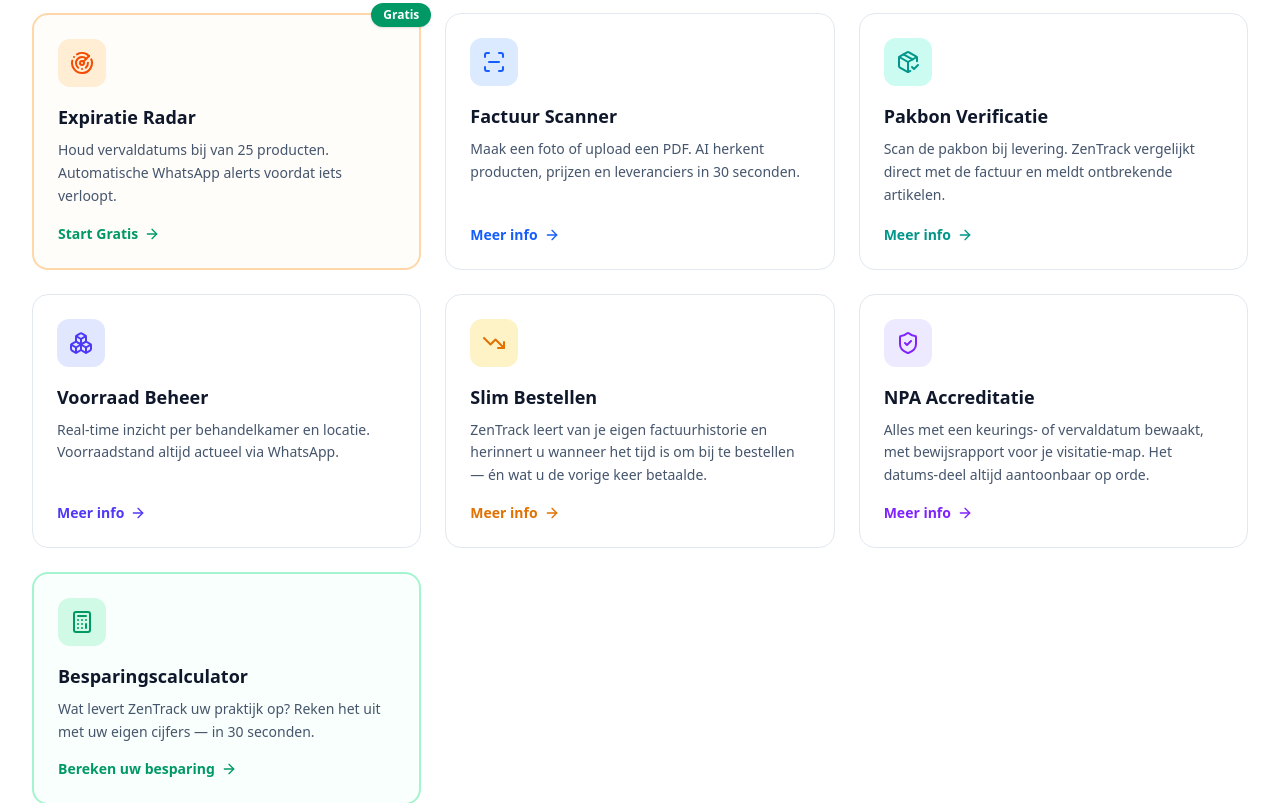
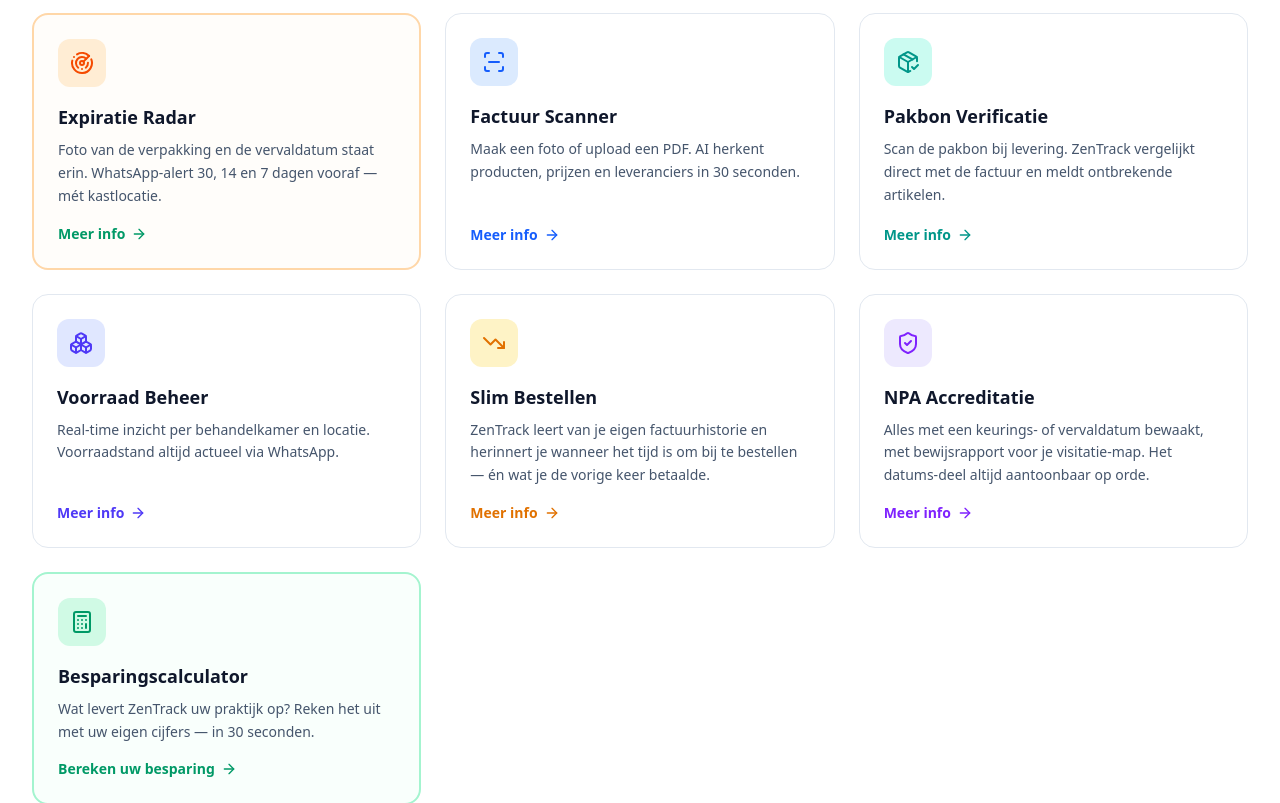
Before and after one commit to Cooper3513CS9/https-github.com-Cooper3513CS9-ZenTrack-Marketing-Frontend, a Next.js app: page / in a window 1280 px wide. Shown: the part 4660-5463 px from the top of the page. Built offline with nearby package versions, Linux system fonts and the light colour scheme; no server answers.

Commit message:
fix(features-grid): Radar-kaart naar bundel-model (badge/25-producten/Start-Gratis weg) + je-vorm Slim Bestellen
Co-Authored-By: Claude Fable 5 <noreply@anthropic.com>

```diff
--- a/components/Features.tsx
+++ b/components/Features.tsx
@@ -7,7 +7,7 @@ import { Radar, ScanLine, PackageCheck, Boxes, TrendingDown, ShieldCheck, UserCh
 const features = [
   {
     title: 'Expiratie Radar',
-    description: 'Houd vervaldatums bij van 25 producten. Automatische WhatsApp alerts voordat iets verloopt.',
+    description: 'Foto van de verpakking en de vervaldatum staat erin. WhatsApp-alert 30, 14 en 7 dagen vooraf — mét kastlocatie.',
     href: '/expiratie-radar',
     icon: Radar,
     iconBg: 'bg-orange-100',
@@ -15,8 +15,8 @@ const features = [
     ctaColor: 'text-emerald-600',
     cardBorder: 'border-2 border-orange-200',
     cardBg: 'bg-orange-50/30',
-    isHighlighted: true,
-    ctaText: 'Start Gratis',
+    isHighlighted: false,
+    ctaText: 'Meer info',
   },
   {
     title: 'Factuur Scanner',
@@ -59,7 +59,7 @@ const features = [
   },
   {
     title: 'Slim Bestellen',
-    description: 'ZenTrack leert van je eigen factuurhistorie en herinnert u wanneer het tijd is om bij te bestellen — én wat u de vorige keer betaalde.',
+    description: 'ZenTrack leert van je eigen factuurhistorie en herinnert je wanneer het tijd is om bij te bestellen — én wat je de vorige keer betaalde.',
     href: '/slim-bestellen',
     icon: TrendingDown,
     iconBg: 'bg-amber-100',
@@ -135,7 +135,7 @@ export const Features: React.FC = () => {
               <Link key={feature.href} href={feature.href} className="group">
                 <div className={`relative ${feature.cardBg} ${feature.cardBorder} rounded-2xl p-6 h-full flex flex-col transition-all duration-300 hover:shadow-xl hover:-translate-y-1`}>
 
-                  {/* Gratis Badge for Expiratie Radar */}
+                  {/* Optionele uitlicht-badge (momenteel geen kaart uitgelicht) */}
                   {feature.isHighlighted && (
                     <span className="absolute -top-3 -right-3 bg-emerald-600 text-white px-3 py-1 rounded-full text-xs font-bold shadow-sm">
                       Gratis
```
